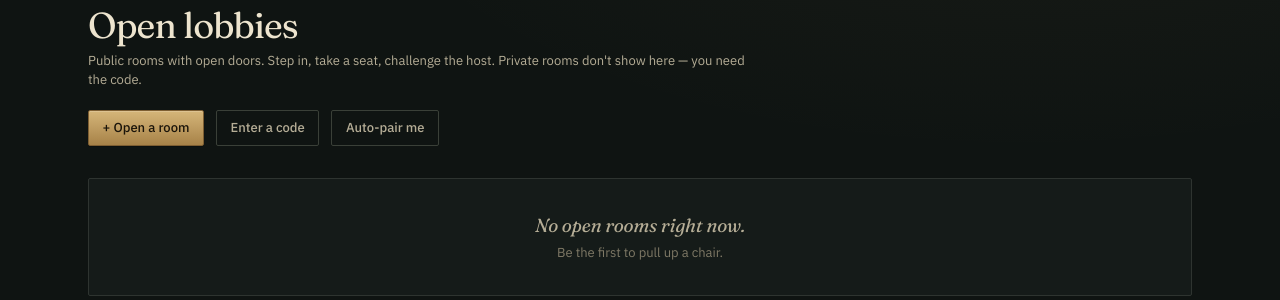
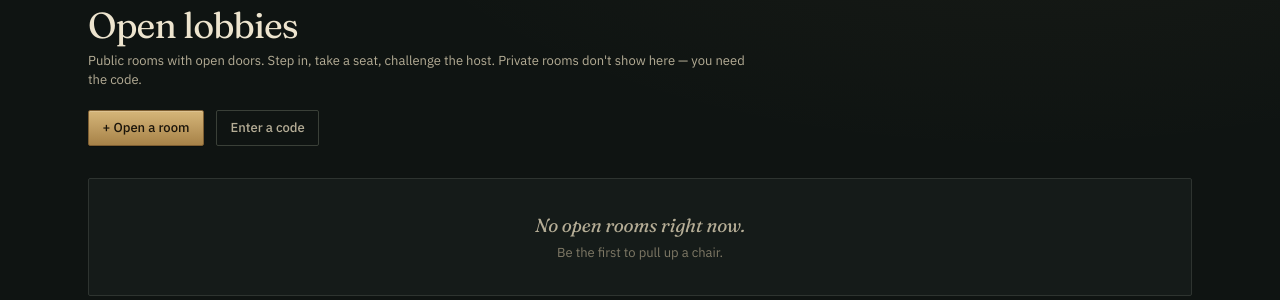
Before and after one commit to Forkei/adaptive-chess-club, a Python web app: template app/web/templates/lobbies.html in a window 1280 px wide. Shown: the part 125-425 px from the top of the page. Run offline with Jinja, Linux system fonts and the light colour scheme; the template is opened without the code that fills it, so the values that code supplies are empty; some libraries are stand-ins or nearby versions.

Commit message:
Hide Auto-pair button on /lobbies
Matches the nav change; matchmaking is out of demo scope.

Co-Authored-By: Claude Opus 4.7 (1M context) <noreply@anthropic.com>

```diff
--- a/app/web/templates/lobbies.html
+++ b/app/web/templates/lobbies.html
@@ -13,7 +13,6 @@
   <div class="mt-5 flex flex-wrap gap-3">
     <a href="/lobby/new" class="mp-btn mp-btn-brass">+ Open a room</a>
     <a href="/lobby/join" class="mp-btn mp-btn-ghost">Enter a code</a>
-    <a href="/matchmaking" class="mp-btn mp-btn-ghost">Auto-pair me</a>
     {% if current_lobby %}
     <a href="/lobby/{{ current_lobby.id }}" class="mp-btn mp-btn-ghost" style="color: var(--mp-brass);">
       ← Back to your room
```
